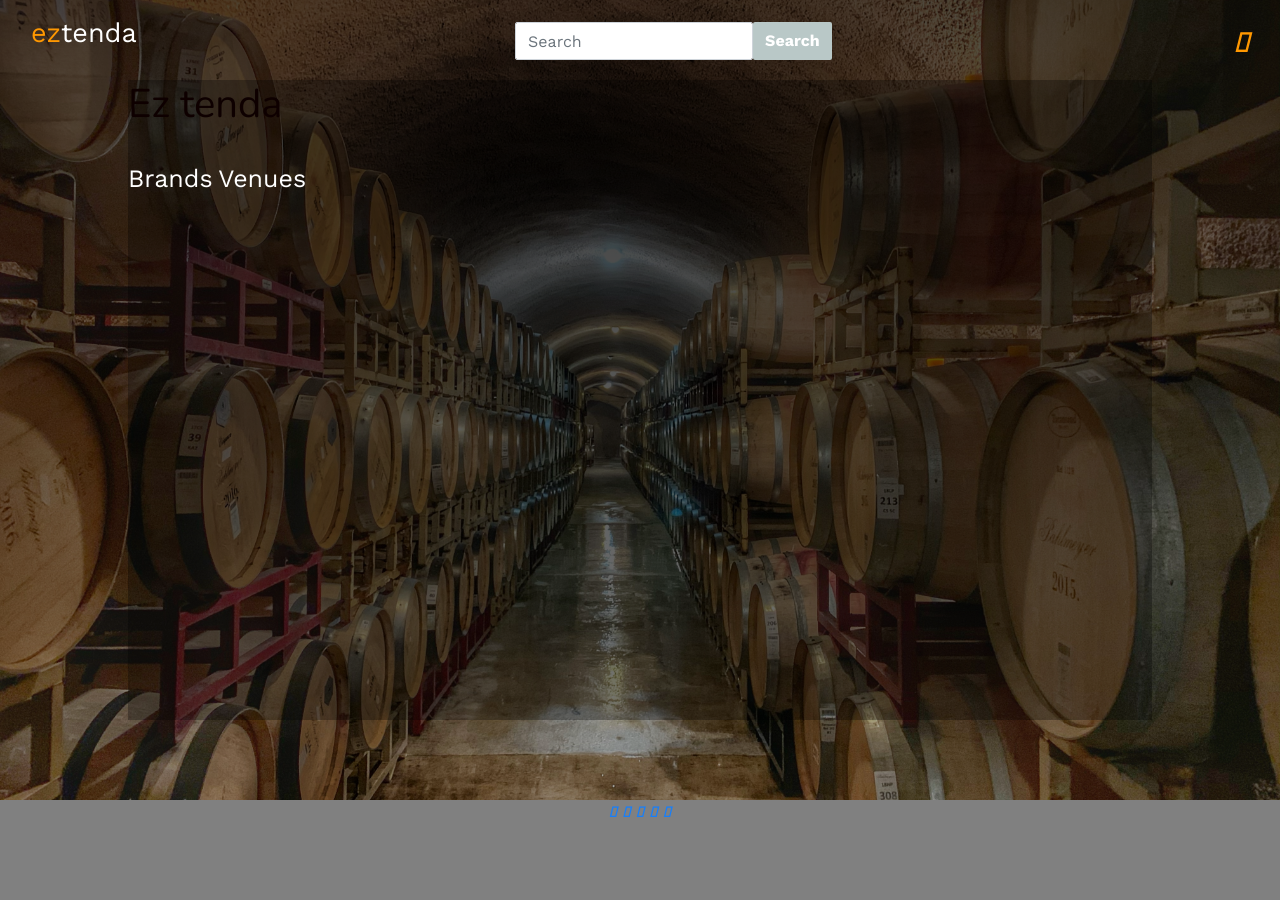
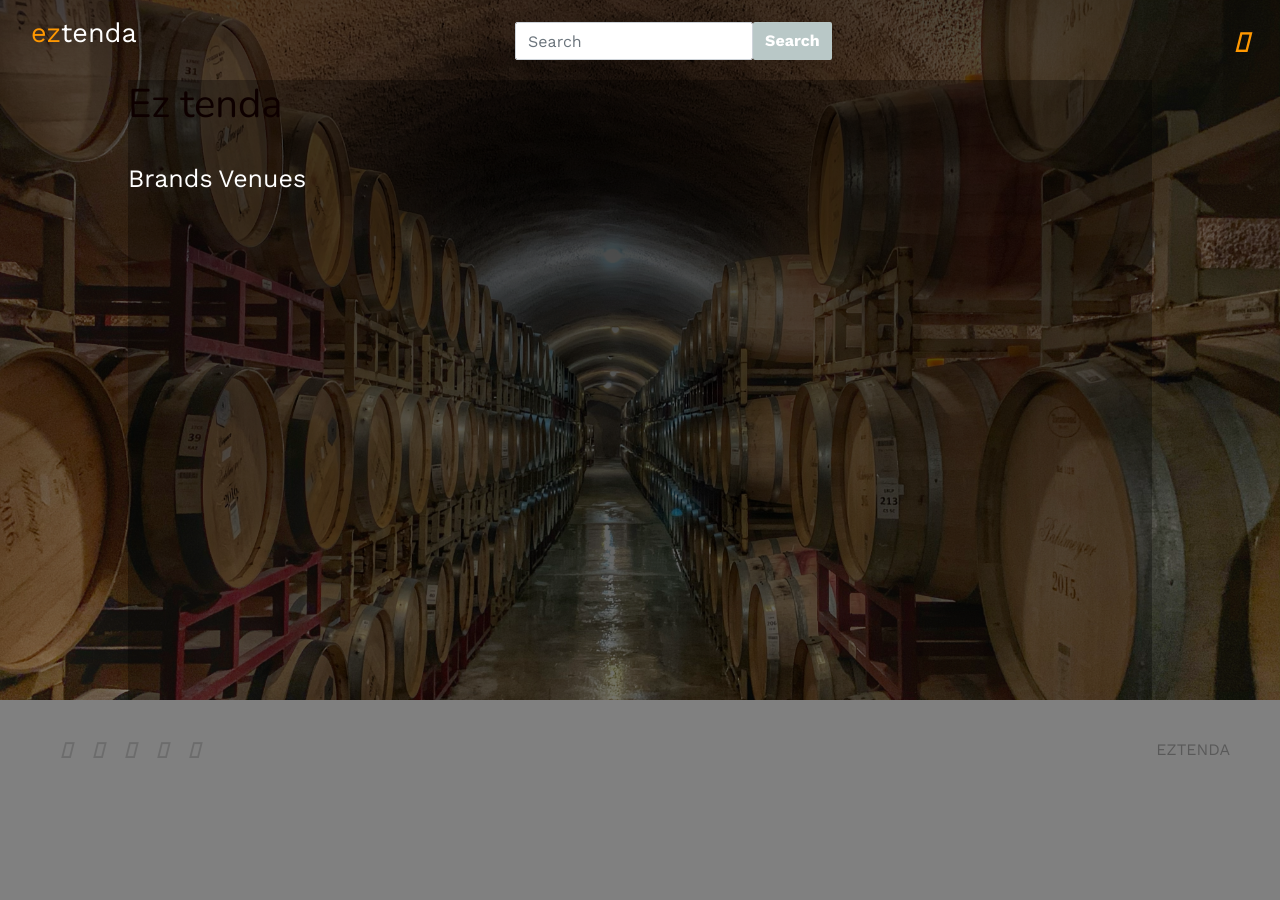
Before and after one commit to cicada-1/eztenda-prototype, a Rails app: page / in a window 1280 px wide. After the commit the page ends 800 px from the top, so only its background shows below. Run offline with Rails 7, Linux system fonts and the light colour scheme; style sheets or scripts are compiled from the project's sources; some libraries are stand-ins or nearby versions.

Commit message:
edited footer

```diff
--- a/app/assets/stylesheets/components/_footer.scss
+++ b/app/assets/stylesheets/components/_footer.scss
@@ -5,6 +5,7 @@
     align-items: center;
     justify-content: space-between;
     height: 100px;
+    width: 100%;
     padding: 0px 50px;
     color: rgba(0,0,0,0.3);
     height: 120px;
@@ -15,7 +16,6 @@
   }
   .footer-links {
     display: flex;
-    align-items: center;
   }
   .footer-links a {
     color: black;
--- a/app/assets/stylesheets/components/_index.scss
+++ b/app/assets/stylesheets/components/_index.scss
@@ -3,3 +3,4 @@
 @import "avatar";
 @import "navbar";
 @import "card";
+@import "footer"
--- a/app/views/shared/_footer.html.erb
+++ b/app/views/shared/_footer.html.erb
@@ -9,7 +9,7 @@
     <a href="#"><i class="fab fa-twitter"></i></a>
     <a href="#"><i class="fab fa-linkedin"></i></a>
   </div>
-  <%# <div class="footer-copyright">
-
-  </div> %>
+  <div class="footer-copyright">
+   EZTENDA
+  </div>
 </div>
```
